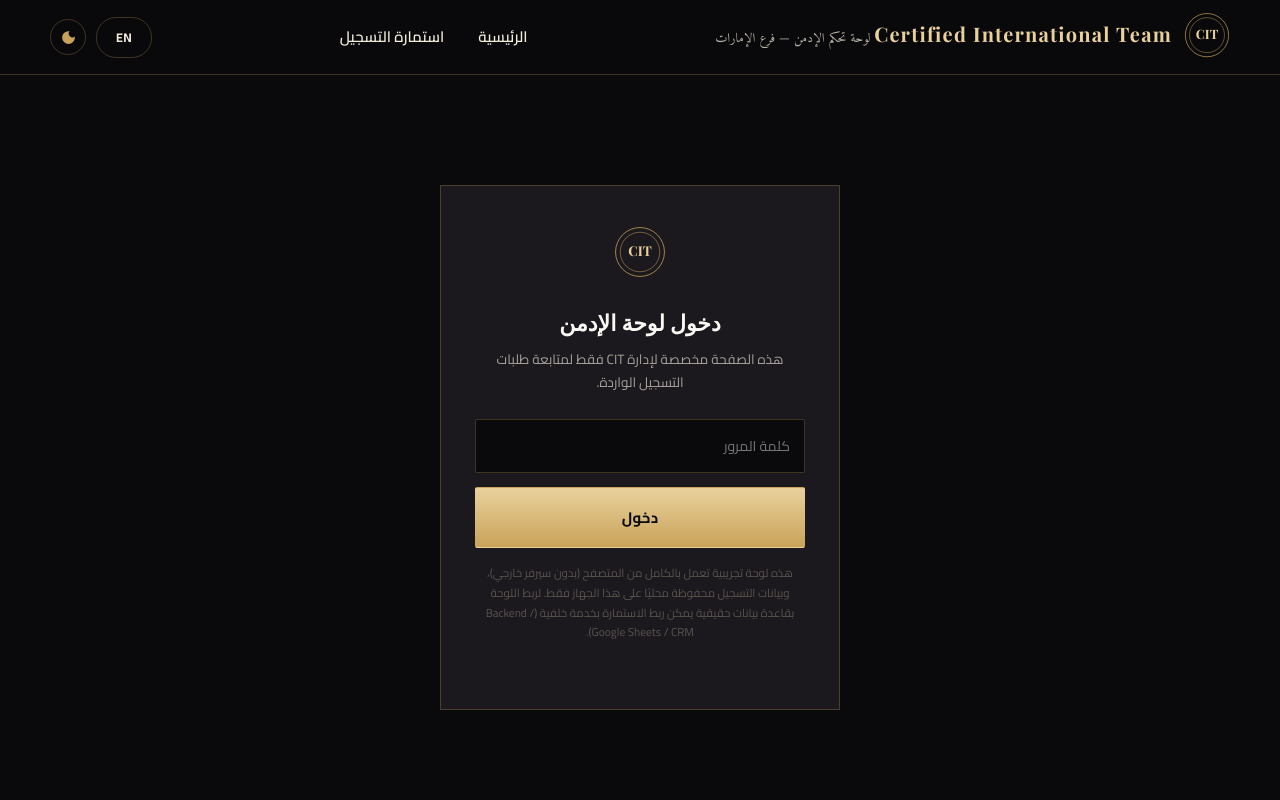
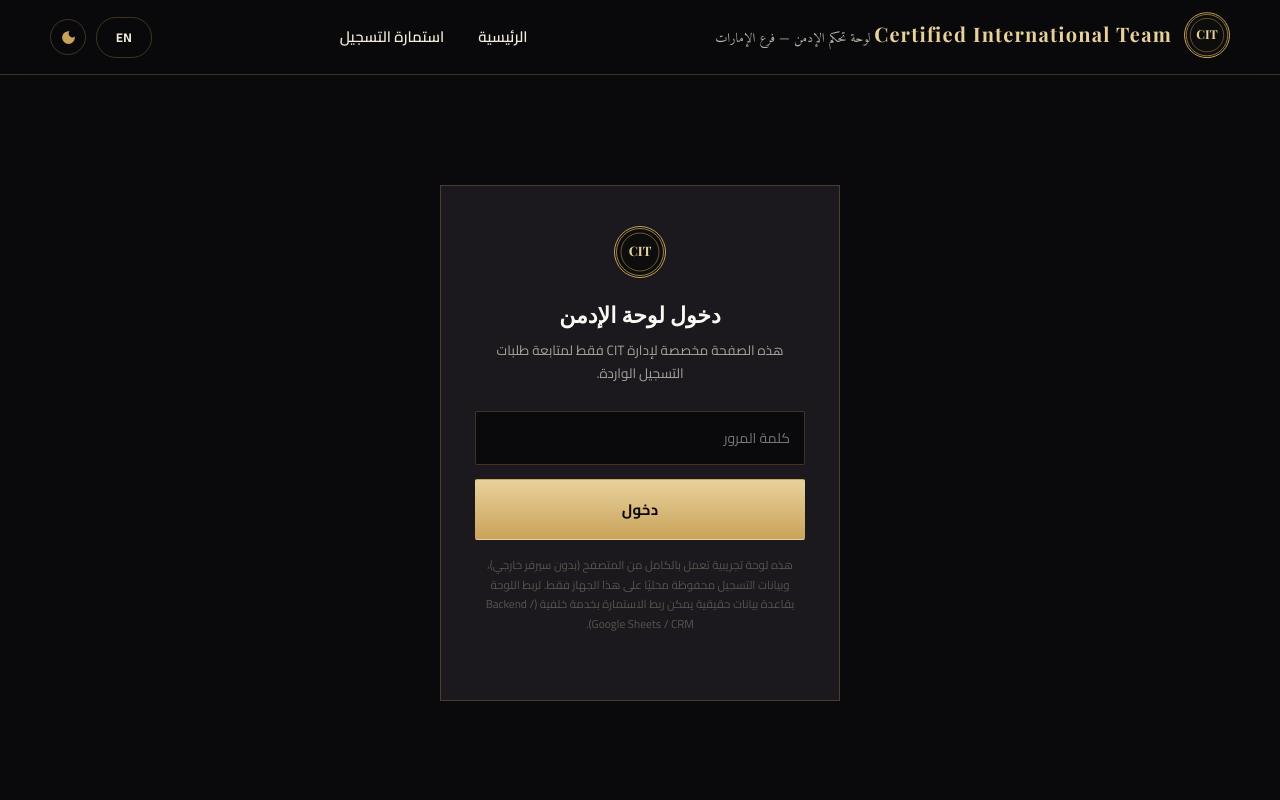
Before and after one commit to M2004-ai/cit, a plain HTML site: page admin.html in a window 1280 px wide. Shown: the top 800 px of the page. Drawn offline with nearby package versions, Linux system fonts and the light colour scheme; a web font is replaced by a local one.

Commit message:
Add border-radius and background to brand marks

```diff
--- a/style.css
+++ b/style.css
@@ -124,6 +124,8 @@
 }
 .brand-mark{
   width:46px;height:46px;flex-shrink:0;
+  border-radius:50%;object-fit:cover;
+  border:1.5px solid #c9a35a;background:#0d0d0d;
 }
 .brand-text .en{
   font-family:'Playfair Display', serif;
@@ -419,7 +421,7 @@
   border-bottom:1px solid var(--cit-line);
   display:flex;justify-content:space-between;align-items:center;
 }
-.form-card-head .fc-mark{width:32px;height:32px;}
+.form-card-head .fc-mark{width:32px;height:32px;border-radius:50%;object-fit:cover;border:1.5px solid #c9a35a;background:#0d0d0d;}
 .form-card-head .fc-title{font-family:'Playfair Display',serif;color:var(--cit-gold-light);font-size:15px;letter-spacing:.05em;}
 .form-body{padding:36px;}
 
@@ -526,7 +528,7 @@
   max-width:400px;margin:60px auto;
   background:var(--cit-panel);border:1px solid var(--cit-line);padding:40px 34px;text-align:center;
 }
-.admin-login .fc-mark{width:52px;height:52px;margin:0 auto 18px;}
+.admin-login .fc-mark{width:52px;height:52px;margin:0 auto 18px;border-radius:50%;object-fit:cover;border:1.5px solid #c9a35a;background:#0d0d0d;display:block;}
 .admin-login h2{font-family:'Playfair Display',serif;margin:0 0 6px;font-size:22px;}
 .admin-login p{color:var(--cit-cream);opacity:.65;font-size:13.5px;margin:0 0 26px;}
 .admin-login input{
```
